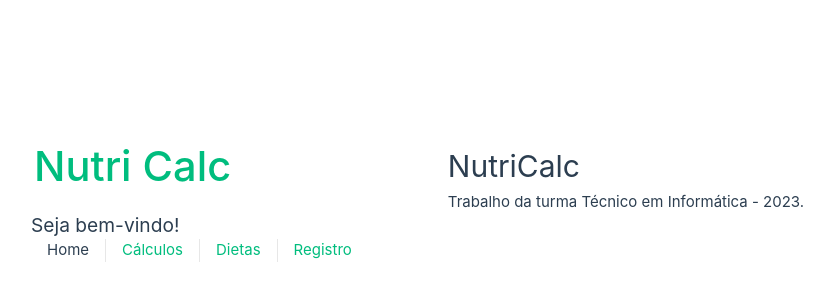
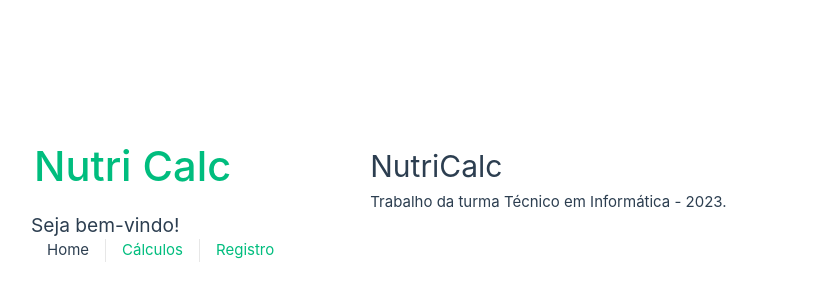
Before and after one commit to senacgo-hugotannus/nutri-calc-frontend, a Vue app: page / in a window 1280 px wide. Shown: the part 198-498 px from the top of the page, without its empty margins (95-925 px from the left). Built offline with nearby package versions, Linux system fonts and the light colour scheme.

Commit message:
remove dieta

```diff
--- a/src/App.vue
+++ b/src/App.vue
@@ -3,7 +3,6 @@
     <TheNavBar>
       <RouterLink to="/">Home</RouterLink>
       <RouterLink to="/calculation">Cálculos</RouterLink>
-      <RouterLink to="/diet">Dietas</RouterLink>
       <RouterLink to="/registration">Registro</RouterLink>
     </TheNavBar>
   </header>
```
